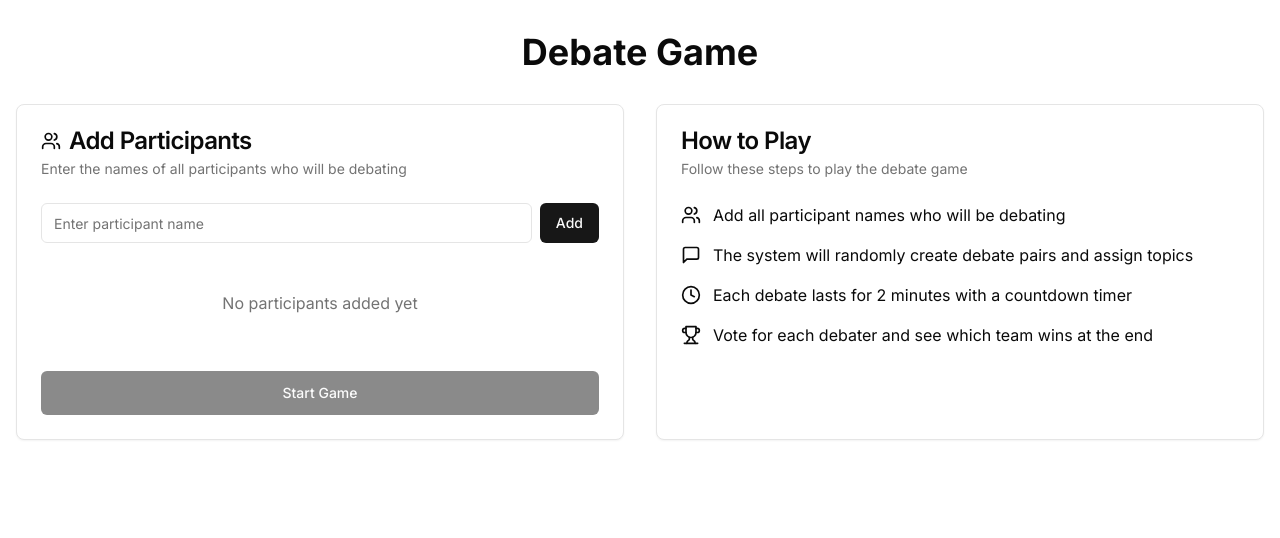
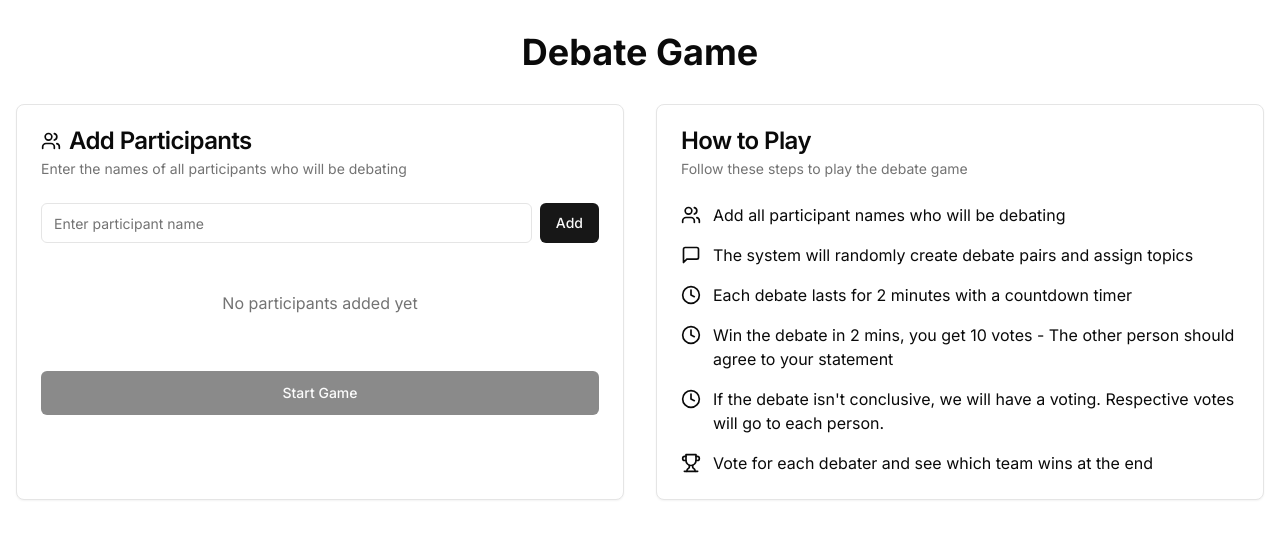
Before and after one commit to aakashaman/debate-game, a Next.js app in the folder debate-game/: page / in a window 1280 px wide. Shown: the top 538 px of the page. Built offline with nearby package versions, Linux system fonts and the light colour scheme.

Commit message:
chnaged instructions

```diff
--- a/debate-game/app/page.tsx
+++ b/debate-game/app/page.tsx
@@ -101,6 +101,15 @@ export default function Home() {
                 <Clock className="h-5 w-5 mt-0.5 flex-shrink-0" />
                 <span>Each debate lasts for 2 minutes with a countdown timer</span>
               </li>
+                <li className="flex items-start gap-3">
+                <Clock className="h-5 w-5 mt-0.5 flex-shrink-0" />
+                <span>Win the debate in 2 mins, you get 10 votes - The other person should agree to your statement</span>
+              </li>
+              <li className="flex items-start gap-3">
+                <Clock className="h-5 w-5 mt-0.5 flex-shrink-0" />
+                <span>If the debate isn't conclusive, we will have a voting. Respective votes will go to each person.</span>
+              </li>
+
               <li className="flex items-start gap-3">
                 <Trophy className="h-5 w-5 mt-0.5 flex-shrink-0" />
                 <span>Vote for each debater and see which team wins at the end</span>
```
